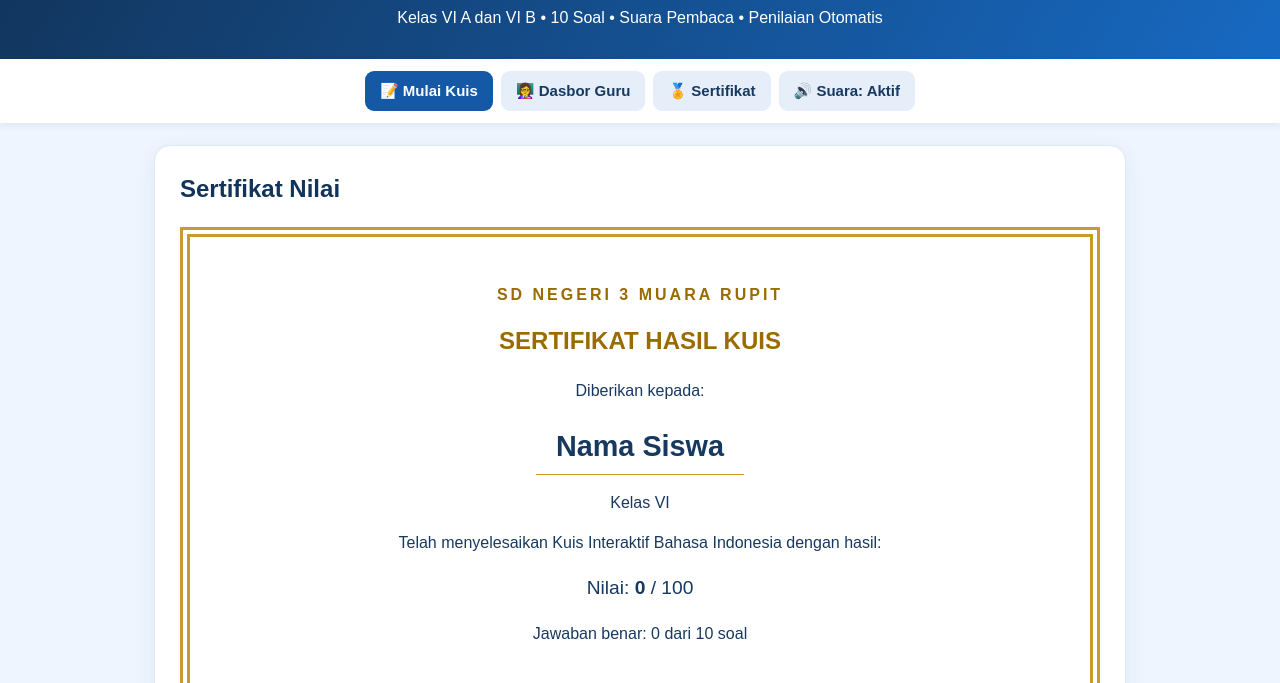
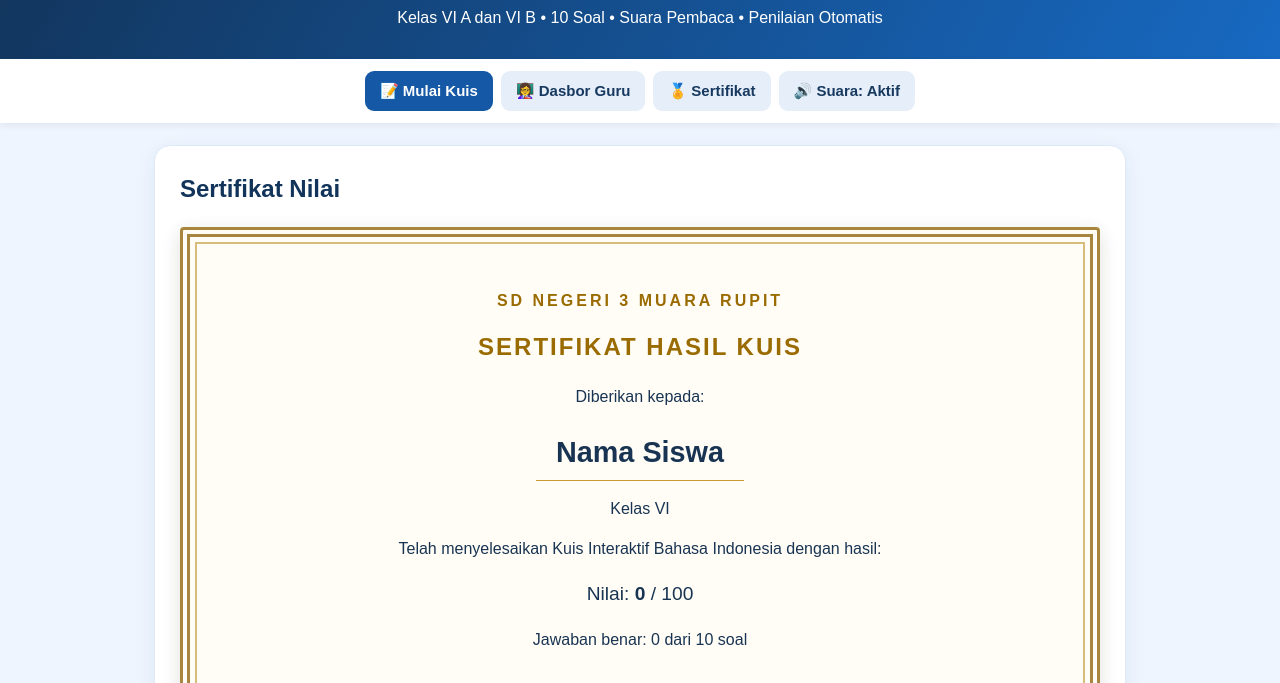
Before and after one commit to rasmilaginting64/BANK-KUIS-DIGITAL-SD, a plain HTML site: page index.html in a window 1280 px wide. Both pictures are taken after a click on the button "🏅 Sertifikat". Shown: the part 100-783 px from the top of the page. Drawn offline with Linux system fonts and the light colour scheme.

Commit message:
Update index.html

```diff
--- a/index.html
+++ b/index.html
@@ -18,6 +18,37 @@ main{max-width:1000px;margin:22px auto;padding:0 14px 35px}.panel{background:whi
 .soundbar{display:flex;gap:10px;align-items:center;flex-wrap:wrap;background:#f3f8ff;border:1px solid #dce8f6;border-radius:10px;padding:12px;margin:12px 0}.soundbar label{margin:0}.soundbar select{width:auto;max-width:100%}
 footer{text-align:center;color:#61748a;padding:20px;font-size:13px}
 @media print{body{background:white}header,nav,main>section:not(#certificateSection),#certificateSection>h2,#certificateSection>.actions,.no-print,footer{display:none!important}main{margin:0;padding:0;max-width:none}.panel{box-shadow:none;border:0;margin:0;padding:0}#certificate{display:block!important;min-height:90vh;padding:45px 25px}}
+
+/* Bingkai sertifikat klasik emas dan navy */
+#certificate {
+  box-sizing: border-box;
+  border: 10px double #a8863d;
+  outline: 2px solid #d6bd7b;
+  outline-offset: -17px;
+  padding: 36px;
+  background: #fffdf6;
+  color: #193452;
+  text-align: center;
+  box-shadow: 0 5px 18px rgba(42, 35, 20, 0.14);
+  border-radius: 4px;
+}
+
+#certificate h2 {
+  color: #8a6b2f;
+  letter-spacing: 2px;
+  text-align: center;
+}
+
+@media print {
+  #certificate {
+    border: 8px double #a8863d;
+    outline: 2px solid #d6bd7b;
+    box-shadow: none;
+    -webkit-print-color-adjust: exact;
+    print-color-adjust: exact;
+  }
+}
+
 </style>
 </head>
 <body>
```
